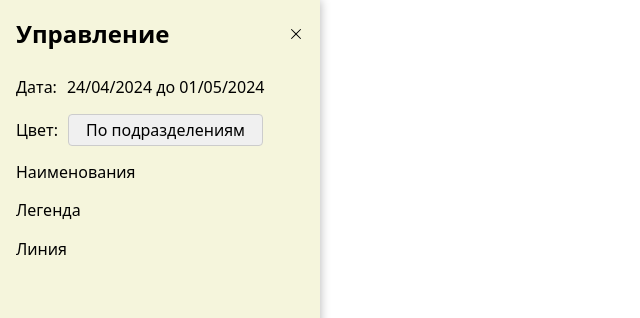
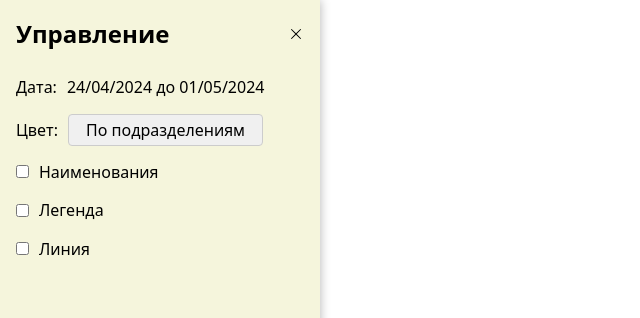
Before and after one commit to Qidia/GanttChart, a Next.js app: page / in a window 1280 px wide. Both pictures are taken after a click on the button 13 px from the left and 13 px from the top of the page. Shown: the top 318 px of the page, without its empty margins (0-640 px from the left). Built offline with nearby package versions, Linux system fonts and the light colour scheme.

Commit message:
Checkbox component added + separate GanttChartManagement component created for the management system

```diff
--- a/src/components/GanttChart/GanttChart.jsx
+++ b/src/components/GanttChart/GanttChart.jsx
@@ -1,57 +1,10 @@
-import React, { useState } from "react";
-import { Modal } from "../UI/Modal/Modal";
-import styles from "./GanttChart.module.css";
-import Select from "../UI/Select/Select";
-import DateRangeProduction from "../DateRangeProduction/DateRangeProduction";
+import React from "react";
+import GanttChartManagement from "../GanttChartManagement/GanttChartManagement";
 
 const GanttChart = () => {
-  const [isModalOpen, setIsModalOpen] = useState(false);
-
-  // Модальное окно
-  const openModal = () => {
-    setIsModalOpen(true);
-  };
-
-  const closeModal = () => {
-    setIsModalOpen(false);
-  };
-
-  // Select
-  const options = [
-    { label: "По подразделениям" },
-    { label: "По статусу" },
-    { label: "По дисциплине потока" },
-  ];
-
   return (
     <>
-      <button onClick={openModal} className={styles.btnOpenModal}>
-        <svg
-          viewBox="0 0 32 32"
-          xmlns="http://www.w3.org/2000/svg"
-          aria-hidden="true"
-          role="presentation"
-          focusable="false"
-        >
-          <g fill="none" fill-rule="nonzero">
-            <path d="m2 16h28"></path>
-            <path d="m2 24h28"></path>
-            <path d="m2 8h28"></path>
-          </g>
-        </svg>
-      </button>
-      <Modal isOpen={isModalOpen} titleModal="Управление" onClose={closeModal}>
-        <div className={styles.modalContent}>
-          <div className={styles.dateRangeComp} >
-            <p className="m-r-10">Дата:</p>
-            <DateRangeProduction/>
-          </div>
-          <Select options={options} label="Цвет:" disabled={false} />
-          <p>Наименования</p>
-          <p>Легенда</p>
-          <p>Линия</p>
-        </div>
-      </Modal>
+     <GanttChartManagement/>
     </>
   );
 };
--- /dev/null
+++ b/src/components/GanttChartManagement/GanttChartManagement.jsx
@@ -0,0 +1,85 @@
+import React, { useState } from "react";
+import { Modal } from "../UI/Modal/Modal";
+import Select from "../UI/Select/Select";
+import DateRangeProduction from "../DateRangeProduction/DateRangeProduction";
+import Checkbox from "../UI/Checkbox/Checkbox";
+
+import styles from "./GanttChartManagement.module.css";
+
+const GanttChartManagement = () => {
+  const [isModalOpen, setIsModalOpen] = useState(false);
+
+  // Модальное окно
+  const openModal = () => {
+    setIsModalOpen(true);
+  };
+
+  const closeModal = () => {
+    setIsModalOpen(false);
+  };
+
+  // Select
+  const options = [
+    { label: "По подразделениям" },
+    { label: "По статусу" },
+    { label: "По дисциплине потока" },
+  ];
+
+  // Checkbox
+  const [isChecked, setIsChecked] = useState(false);
+
+  const handleCheckboxChange = (newValue) => {
+    setIsChecked(newValue);
+  };
+
+  return (
+    <>
+      <button onClick={openModal} className={styles.btnOpenModal}>
+        <svg
+          viewBox="0 0 32 32"
+          xmlns="http://www.w3.org/2000/svg"
+          aria-hidden="true"
+          role="presentation"
+          focusable="false"
+        >
+          <g fill="none" fill-rule="nonzero">
+            <path d="m2 16h28"></path>
+            <path d="m2 24h28"></path>
+            <path d="m2 8h28"></path>
+          </g>
+        </svg>
+      </button>
+      <Modal isOpen={isModalOpen} titleModal="Управление" onClose={closeModal}>
+        <div className={styles.modalContent}>
+          <div className={styles.dateRangeComp}>
+            <p className="m-r-10">Дата:</p>
+            <DateRangeProduction />
+          </div>
+          <Select options={options} label="Цвет:" disabled={false} />
+
+          <Checkbox
+            label="Наименования"
+            checked={isChecked}
+            onChange={handleCheckboxChange}
+          />
+          {/*             <p>Состояние флажка: {isChecked ? "включено" : "выключено"}</p>
+           */}
+
+          <Checkbox
+            label="Легенда"
+            checked={isChecked}
+            onChange={handleCheckboxChange}
+          />
+
+          <Checkbox
+            label="Линия"
+            checked={isChecked}
+            onChange={handleCheckboxChange}
+          />
+        </div>
+      </Modal>
+    </>
+  );
+};
+
+export default GanttChartManagement;
--- /dev/null
+++ b/src/components/UI/Checkbox/Checkbox.jsx
@@ -0,0 +1,26 @@
+import React, { useState } from "react";
+import styles from "./Checkbox.module.css";
+
+const Checkbox = ({ label, checked, onChange }) => {
+  const [isChecked, setIsChecked] = useState(checked || false);
+
+  const handleChange = () => {
+    const newValue = !isChecked;
+    setIsChecked(newValue);
+    onChange && onChange(newValue);
+  };
+
+  return (
+    <label className={styles.checkbox}>
+      <input
+        type="checkbox"
+        checked={isChecked}
+        onChange={handleChange}
+        className="m-r-10"
+      />
+      <span className={styles.label}>{label}</span>
+    </label>
+  );
+};
+
+export default Checkbox;
--- /dev/null
+++ b/src/components/UI/Checkbox/Checkbox.module.css
@@ -0,0 +1,4 @@
+.checkbox {
+  display: inline-flex;
+  align-items: center;
+}
```
Also changed, not shown: src/components/GanttChartManagement/GanttChartManagement.module.css (renamed from src/components/GanttChart/GanttChart.module.css).
